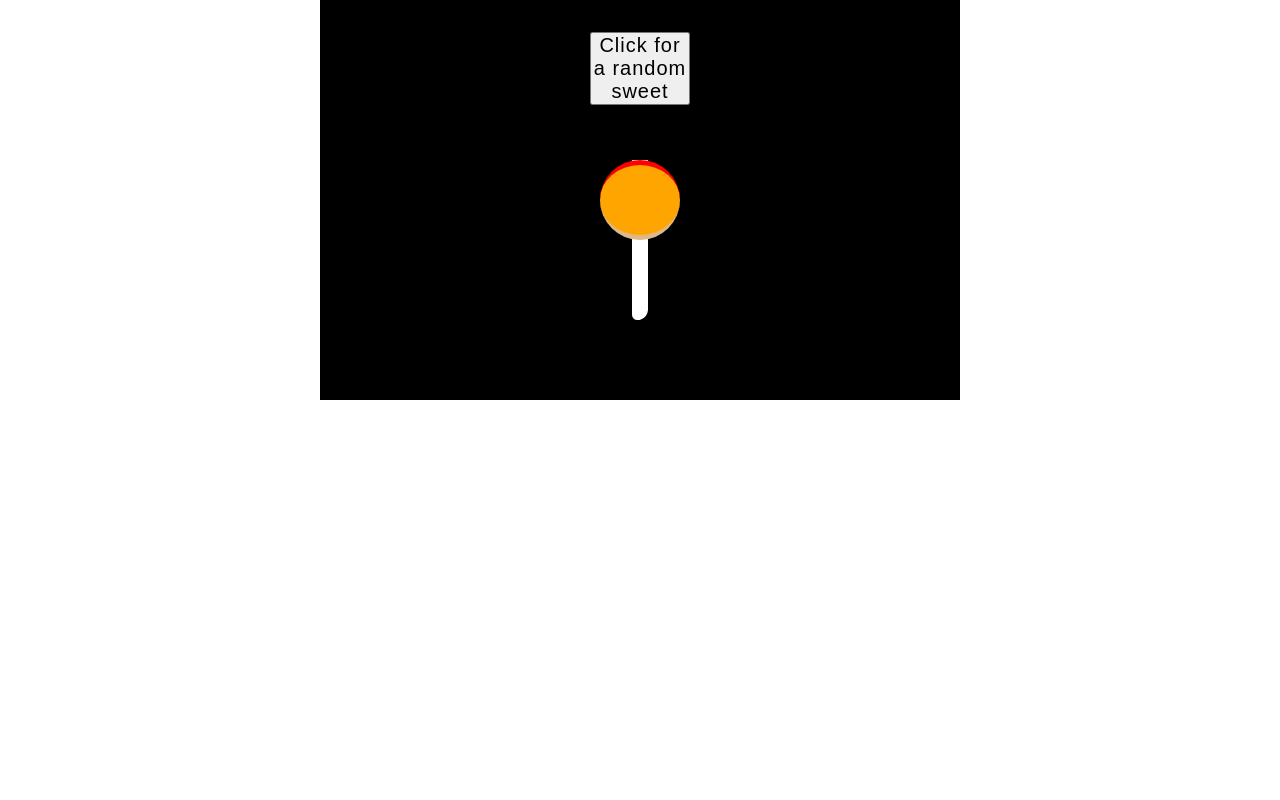
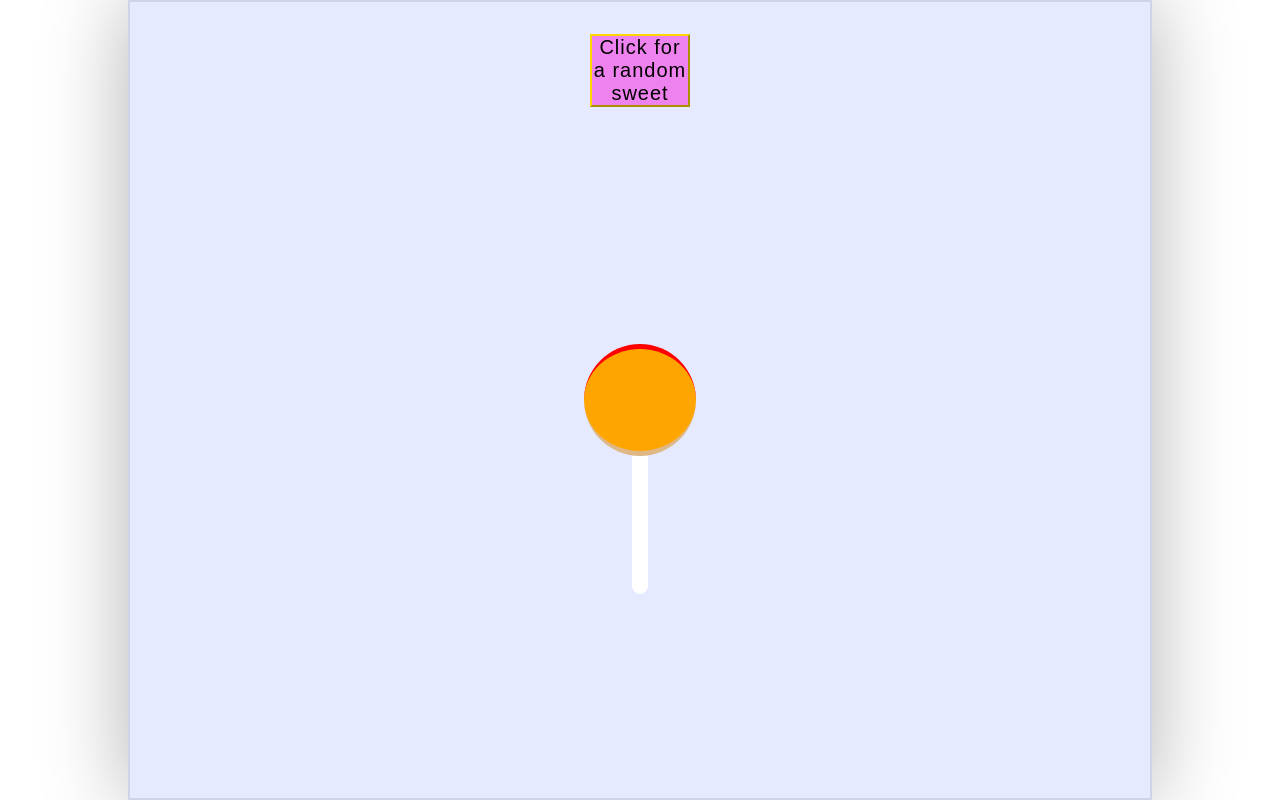
Before and after one commit to makwaka/spinsweet, a plain HTML site: page index.html in a window 1280 px wide. Drawn offline with Linux system fonts and the light colour scheme.

Commit message:
Added bg-color

```diff
--- a/style.css
+++ b/style.css
@@ -9,33 +9,58 @@
 
 body {
     height: 100vh;
-    width: 100%;
+    width: 100vw;
 }
 
 button {
     font-size: 20px;
     letter-spacing: 1px;
     width: 100px;
+    background:violet;
+    border-color: gold;
 }
 
+
 .circle {
-    height: 50vh;
-    width: 50vw;
+    height: 100%;
+    width: 80vw;
     display: flex;
     align-items: center;
     justify-content: center;
     place-content: center;
     margin: 0 auto;
-    background: black;
+    background: rgba(5, 55, 255, 0.1);
+    backdrop-filter: blur(40px);
+    border: 2px solid rgba(25, 5, 25, 0.1);
+    box-shadow: 0 0 80px rgba(0, 0, 0, 0.3);
 }
 
+/* @keyframes bounce {
+    0%{
+        transform: translateY(0px);
+    }
+     25%{
+        transform: translateY(10px);
+    }
+     50%{
+        transform: translateY(0px);
+    }
+     75%{
+        transform: translateY(-10px);
+    }
+     100%{
+        transform: translateY(0px);
+    }
+} */
+
 .rotate1 {
-    width: 5em;
-    height: 5em;
+    width: 7em;
+    height: 7em;
     border-radius: 50%;
     border-top: 5px solid red;
     border-bottom: 5px solid burlywood;
     animation: round 1s linear infinite;
+    /* animation: bounce 1s linear infinite; */
     background: orange;
     z-index: 1;
 }
@@ -54,14 +79,14 @@ button {
 
 .stand {
     display: inline block;
-    height: 10rem;
+    height: 15rem;
     width: 1em;
     width: 0 auto;
     background-color: white;
     position: absolute;
     margin: 0 auto;
-    top: 10rem;
-    border-radius: 0 0 20px 10px;
+    top: 22rem;
+    border-radius: 0 0 20px 20px;
 }
 
 
```
